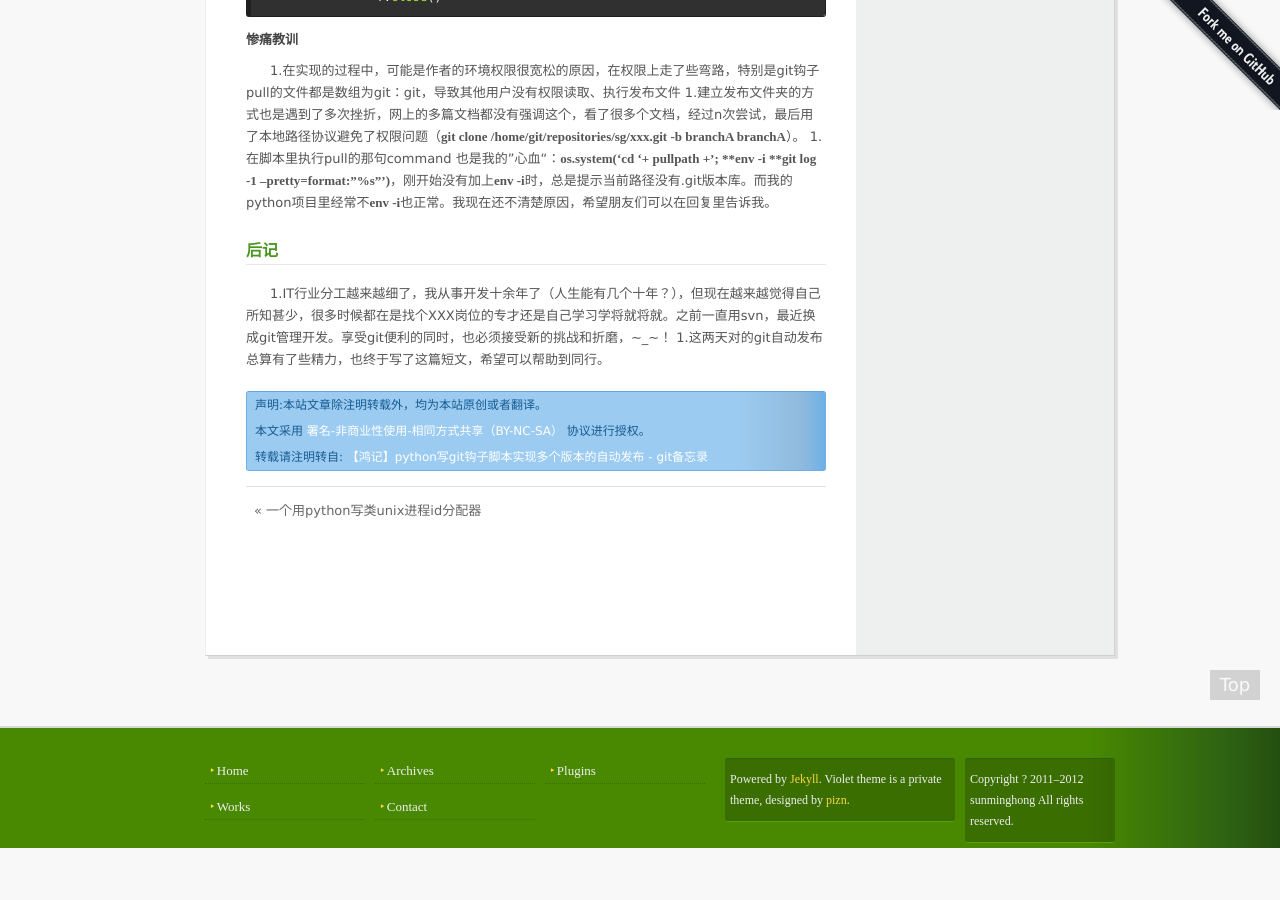
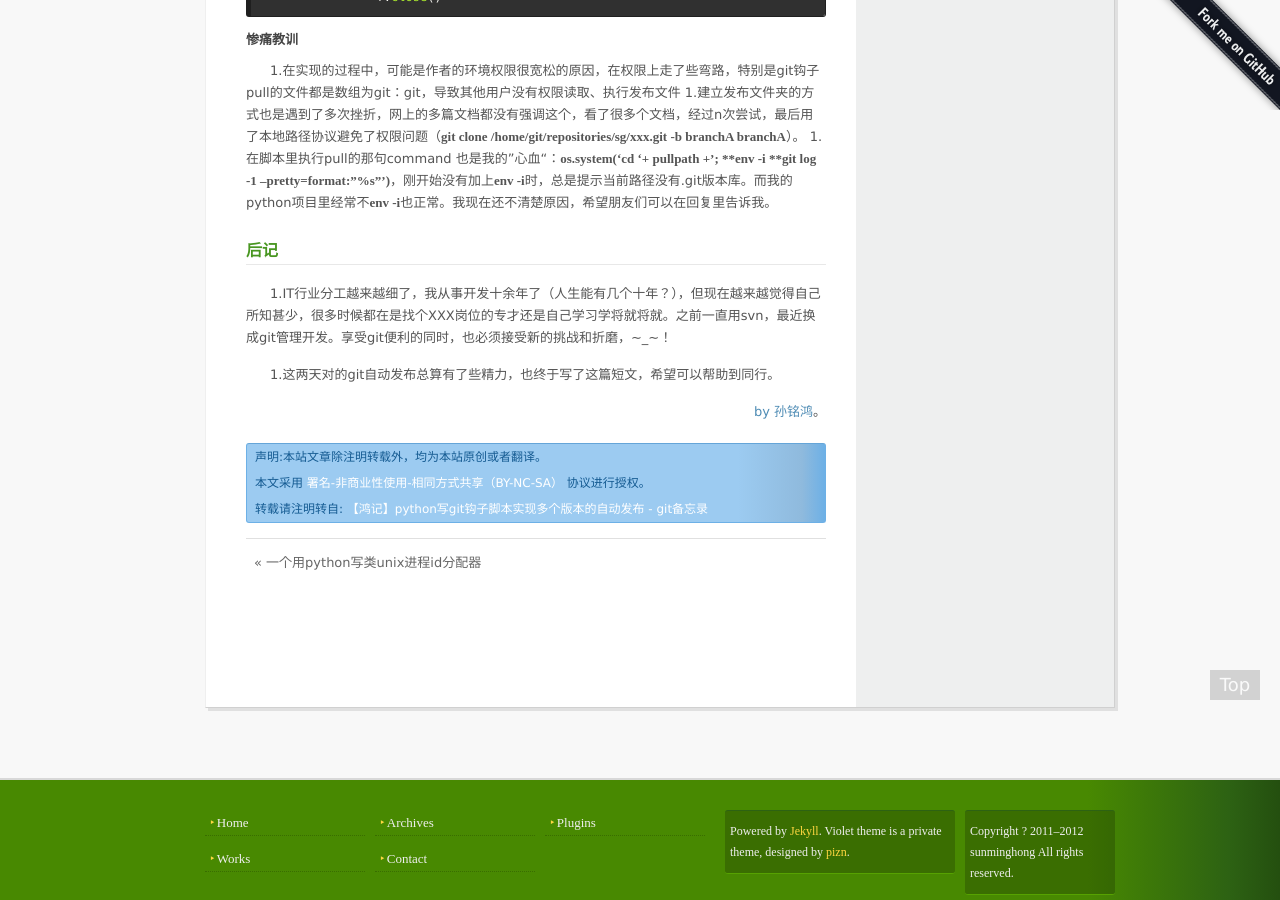
Before and after one commit to sunminghong/sunminghong.github.com, a Jekyll site: the page built from _posts/2012-12-19-git-auto-pub.md, in a window 1280 px wide and 900 px high, scrolled down 2243 px. Built offline with Jekyll 4.4.1, drawn with Linux system fonts in a browser that asks for light colours; Markdown is read by kramdown in place of the engine named in the settings; comment, search, counter and statistics services are not loaded; before the commit the page ends 3091 px from its top, so only the background shows below that.

Commit message:
1.modify weibo icon css;2.finish git-auto-pub.md;

```diff
--- a/_layouts/post.html
+++ b/_layouts/post.html
@@ -20,6 +20,7 @@ isPost: true
                             <p class="meta"><time class="date" pubdate="{{ page.date | date_to_utc | date: '%Y-%m-%d' }}">{{ page.date | date_to_utc | date: "%Y-%m-%d" }}</time> By <a href="/contact.html" class="author" title="author">sunminghong</a><g:plusone size="small"></g:plusone></p>
                             <p class="description">{{ page.description }}</p>
                             {{ content }}
+							<p style="text-align:right;"><a href="http://blog.5d13.cn" target="_blank" rel="nofollow">by 孙铭鸿</a>。</p>
                         </div>
                         <div class="v-announce">
 							<p>声明:本站文章除注明转载外，均为本站原创或者翻译。 <br/>本文采用 <a href="http://creativecommons.org/licenses/by-nc-sa/3.0/" target="_blank" rel="nofollow" title="署名-非商业性使用-相同方式共享">署名-非商业性使用-相同方式共享（BY-NC-SA）</a> 协议进行授权。<br/> 转载请注明转自: <a href="{{ page.url }}" title="{{ page.title }}" rel="nofollow">【鸿记】{{ page.title }}</a></p>
--- a/_posts/2012-12-19-git-auto-pub.md
+++ b/_posts/2012-12-19-git-auto-pub.md
@@ -111,4 +111,5 @@ if __name__ == '__main__':
 
 ###后记
 1.IT行业分工越来越细了，我从事开发十余年了（人生能有几个十年？），但现在越来越觉得自己所知甚少，很多时候都在是找个XXX岗位的专才还是自己学习学将就将就。之前一直用svn，最近换成git管理开发。享受git便利的同时，也必须接受新的挑战和折磨，~_~！
+
 1.这两天对的git自动发布总算有了些精力，也终于写了这篇短文，希望可以帮助到同行。
```
